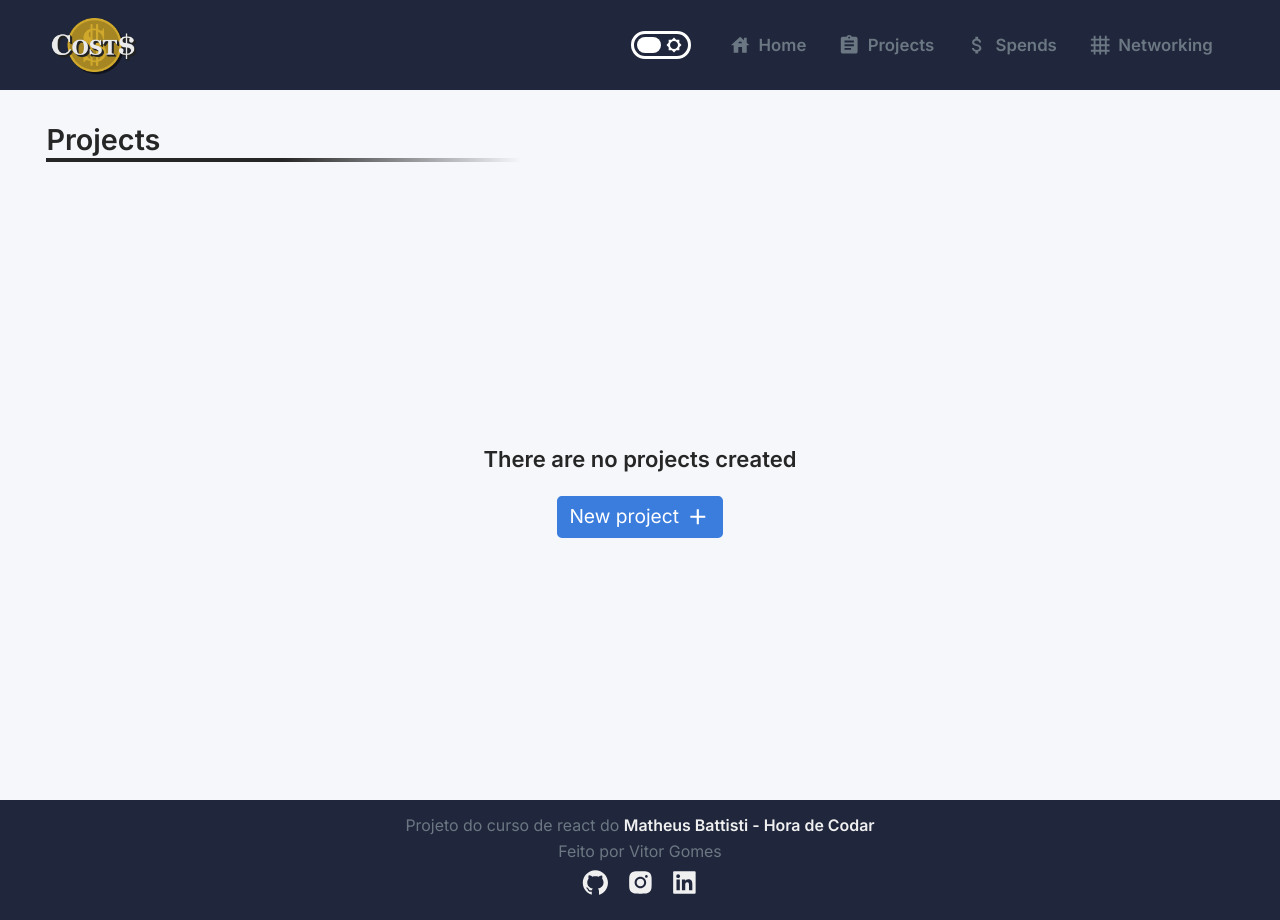
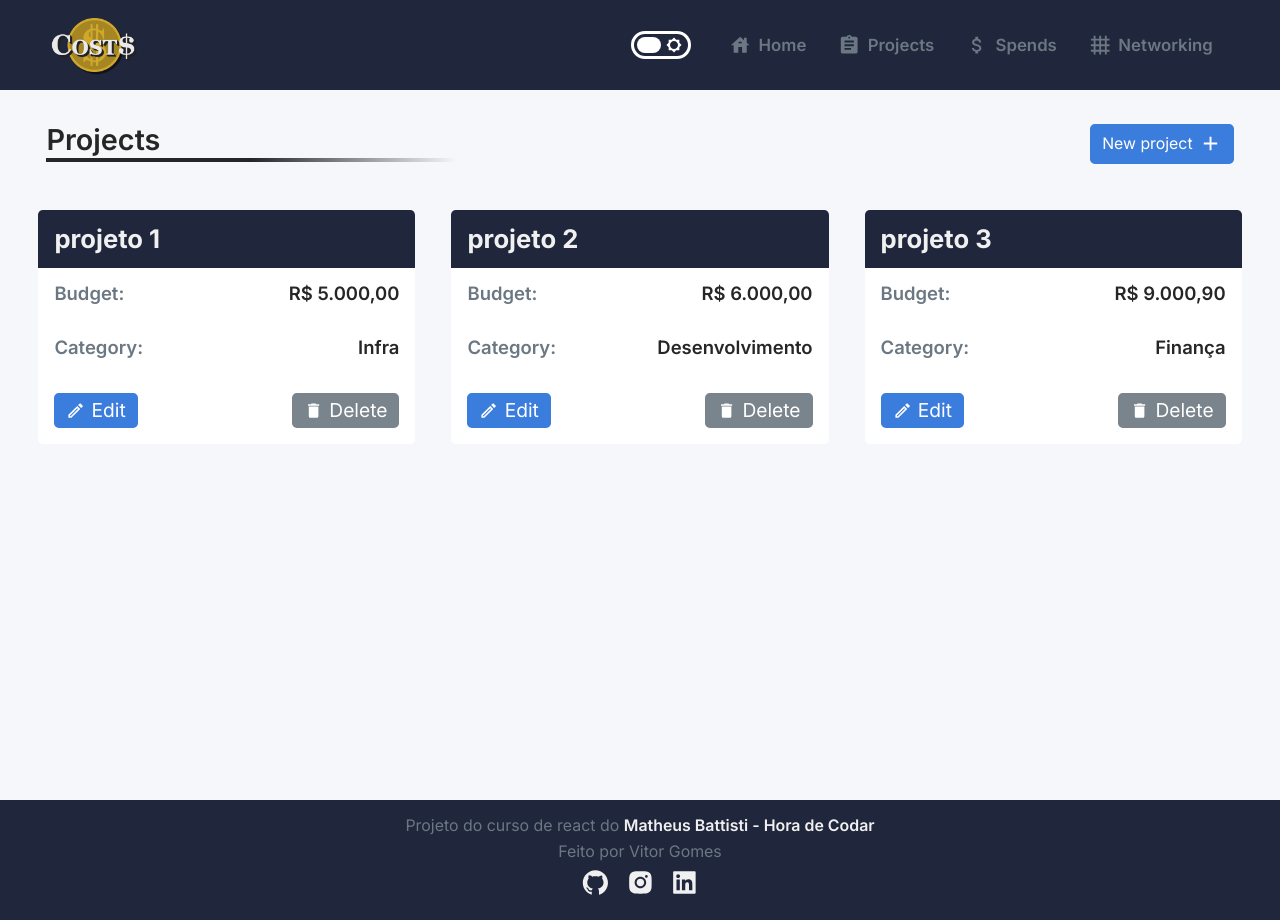
Before and after one commit to ViitorGomes/project-costs, a React (Vite) app: page /projects in a window 1280 px wide. Built offline with nearby package versions, Linux system fonts and the light colour scheme.

Commit message:
project card style

```diff
--- a/src/App.jsx
+++ b/src/App.jsx
@@ -10,7 +10,7 @@ import Transitions from './components/style/animations/Transition/style';
 const App = styled.div`
   display: grid;
   min-height: 100vh;
-  grid-template-rows: 90px calc(100vh - 90px) 120px;
+  grid-template-rows: 90px minmax(calc(100vh - 90px), 1fr) 120px;
   background-color: ${props => props.theme.background.bg2};
   transition: background-color ${Transitions._300ms};
 `
--- /dev/null
+++ b/src/components/ProjectCard/index.jsx
@@ -0,0 +1,48 @@
+import React from 'react';
+import PropTypes from 'prop-types';
+import { MdOutlineModeEdit, MdDelete } from "react-icons/md";
+import { Heading, Span } from '../style/elements/Typoghaphy/style';
+import { FlexContainer } from '../Container/style';
+import { ProjectCard, ProjectInformationsWrapper } from './style';
+import Button from '../Button'
+
+function index({projectName, projectBudget, projectCategory}) {
+
+    return <ProjectCard>
+        <Heading level={2}>{projectName}</Heading>
+        <ProjectInformationsWrapper>
+            <FlexContainer justify="space-between">
+                <Span>
+                    Budget:
+                </Span>
+                <Span>
+                    {projectBudget.toLocaleString('pt-BR', {style: 'currency', currency: 'BRL'})}
+                </Span>
+            </FlexContainer>
+            <FlexContainer justify="space-between">
+                <Span>
+                    Category:
+                </Span>
+                <Span>
+                    {projectCategory}
+                </Span>
+            </FlexContainer>
+            <FlexContainer justify="space-between">
+                <Button type="button" styleType="active" cornerStyle="basic">
+                   <MdOutlineModeEdit/> Edit
+                </Button>
+                <Button type="button" styleType="secondary" cornerStyle="basic">
+                   <MdDelete/> Delete
+                </Button>
+            </FlexContainer>
+        </ProjectInformationsWrapper>
+    </ProjectCard>;
+}
+
+index.propTypes = {
+    projectName: PropTypes.string.isRequired,
+    projectBudget: PropTypes.number.isRequired,
+    projectCategory: PropTypes.string.isRequired,
+}
+
+export default index;
--- /dev/null
+++ b/src/components/ProjectCard/style.js
@@ -0,0 +1,35 @@
+import styled from "styled-components";
+import { FlexContainer } from "../Container/style";
+
+export const ProjectCard = styled.article`
+    border-radius: .3rem;
+    background-color: ${props => props.theme.background.bg3};
+
+    h2 {
+        background-color: ${props => props.theme.background.bg1};
+        padding: 16px;
+        color: ${props => props.theme.font.font2};
+        font-size: calc(1.1rem + 1vmin);
+        border-radius: .3rem .3rem 0 0;
+    }
+`
+
+export const ProjectInformationsWrapper = styled(FlexContainer)`
+    gap: 36px;
+    padding: 16px;
+    flex-flow: column;
+
+    > * {
+        width: 100%;
+
+        span {
+            font-weight: 600;
+            color: ${props => props.theme.font.font1};
+            font-size: calc(.77rem + .77vmin);
+
+            &:first-child {
+                color: ${props => props.theme.font.font3};
+            }
+        }
+    }
+`
--- a/src/components/inputs/InputWrapper/style.js
+++ b/src/components/inputs/InputWrapper/style.js
@@ -25,7 +25,7 @@ export const InputWrapper = styled.div`
     label {
         position: absolute;
         left: 4px;
-        top: 22%;
+        top: 26%;
         color: ${props => props.theme.font.font1};
         pointer-events: none;
         background-color: transparent;
--- a/src/components/inputs/SelectWrapper/style.js
+++ b/src/components/inputs/SelectWrapper/style.js
@@ -40,7 +40,7 @@ export const SelectWrapper = styled.div`
     label {
         position: absolute;
         left: 4px;
-        top: 22%;
+        top: 26%;
         color: ${props => props.theme.font.font1};
         pointer-events: none;
         background-color: transparent;
@@ -68,7 +68,6 @@ export const SelectWrapper = styled.div`
                 border: 1px solid ${props => props.theme.static.static3};
             }
         }
-
     `}
 
     ${props => props.isFocus || props.notEmpty ? css`
--- a/src/pages/NewProject/index.jsx
+++ b/src/pages/NewProject/index.jsx
@@ -5,6 +5,7 @@ import InputWrapper from '../../components/inputs/InputWrapper'
 import SelectWrapper from '../../components/inputs/SelectWrapper'
 import TextareaWrapper from '../../components/inputs/TextareaWrapper'
 import Button from '../../components/Button'
+import formatValue from '../../utils/monetaryFormat';
 
 function index() {
   const [name, setName] = useState('')
@@ -47,7 +48,7 @@ function index() {
         type="text"
         id="projectBudget"
         name="projectBudget"
-        value={budget}
+        value={formatValue(budget)}
         isRequired={true}
         autoComplete="off"
         label="Project budget:"
--- a/src/pages/Projects/index.jsx
+++ b/src/pages/Projects/index.jsx
@@ -7,13 +7,37 @@ import Button from '../../components/Button';
 
 function index() {
 
-  const [projects, setProjects] = useState(localStorage.getItem('projects') || [])
+  const projects = [
+    {
+      id: 111456465645,
+      name: "projeto 1",
+      category: "Infra",
+      budget: 5000,
+      description: "Descrição projeto 1"
+    },
+    {
+      id: 111456465646,
+      name: "projeto 2",
+      category: "Desenvolvimento",
+      budget: 6000,
+      description: "Descrição projeto 1"
+    },
+    {
+      id: 111456465647,
+      name: "projeto 3",
+      category: "Finança",
+      budget: 9000.90,
+      description: "Descrição projeto 1"
+    },
+  ]
+
+  /* const [projects, setProjects] = useState(localStorage.getItem('projects') || []) */
 
   return <Projects>
       <ProjectHeader>
         <Heading level={2}>Projects</Heading>
         {projects.length > 0 && <Link to="new-project">
-          <Button type="button" styleType="active" cornerStyle="basic" cb={{onCLick: e => console.log('teste')}}>
+          <Button type="button" styleType="active" cornerStyle="basic">
             New project <MdOutlineAdd/>
           </Button>
         </Link>}
--- a/src/pages/ProjectsList/index.jsx
+++ b/src/pages/ProjectsList/index.jsx
@@ -3,7 +3,8 @@ import { ProjectsContainer, ProjectList } from './style'
 import { MdOutlineAdd } from "react-icons/md";
 import { useOutletContext, Link } from 'react-router-dom';
 import { P } from '../../components/style/elements/Typoghaphy/style';
-import { FlexContainer } from '../../components/Container/style';
+import { NoProjectWarning } from './style';
+import ProjectCard from '../../components/ProjectCard'
 import Button from '../../components/Button';
 
 function index() {
@@ -13,17 +14,19 @@ function index() {
     {projects.length > 0
       ? <ProjectList>
         {
-          projects.map(project => <li key={project.projectId}>{project.name}</li>)
+          projects.map(project => <li key={project.id}>
+            <ProjectCard projectName={project.name} projectBudget={project.budget} projectCategory={project.category} />
+          </li>)
         }
         </ProjectList>
-      : <FlexContainer justify="center" align="center" flow="column" gap="26px">
+      : <NoProjectWarning justify="center" align="center" flow="column" gap="26px">
         <P>There are no projects created</P>
         <Link to="/projects/new-project">
           <Button type="button" styleType="active" cornerStyle="basic">
             New project <MdOutlineAdd size={"1.6rem"}/>
           </Button>
         </Link>
-      </FlexContainer>
+      </NoProjectWarning>
     }
   </ProjectsContainer>;
 }
--- a/src/pages/ProjectsList/style.js
+++ b/src/pages/ProjectsList/style.js
@@ -3,23 +3,37 @@ import { FlexContainer } from "../../components/Container/style";
 import Transitions from '../../components/style/animations/Transition/style'
 
 export const ProjectsContainer = styled.section`
-    > * {
-        height: 100%;
-    }
+    display: grid;
+    grid-template-columns: 1fr;
+    grid-template-rows: 1fr;
 
-    ${FlexContainer} {
-        p {
-            font-weight: 600;
-            color: ${props => props.theme.font.font1};
-            transition: color ${Transitions._300ms};
-            font-size: calc(.99rem + .77vmin);
-        }
+`
+
+export const NoProjectWarning = styled(FlexContainer)`
+    p {
+        font-weight: 600;
+        color: ${props => props.theme.font.font1};
+        transition: color ${Transitions._300ms};
+        font-size: calc(.99rem + .77vmin);
     }
 `
 
 export const ProjectList = styled.ul`
+    display: grid;
+    grid-template-columns: 1fr;
+    align-content: start;
+    gap: 36px;
 
-    display: flex;
-    align-items: center;
-    justify-content: center;
+    @media screen and (min-width: 760px) {
+        grid-template-columns: 1fr 1fr;
+    }
+
+    @media screen and (min-width: 1200px) {
+        grid-template-columns: 1fr 1fr 1fr;
+    }
+
+    @media screen and (min-width: 1444px) {
+        grid-template-columns: 1fr 1fr 1fr 1fr;
+    }
+
 `
--- /dev/null
+++ b/src/utils/monetaryFormat.js
@@ -0,0 +1,47 @@
+export default function formatValue($value) {
+
+    /*
+        Description: Format input value to a monetary format (999.999.999,99)
+
+        Parameters:
+            $value: a string of numbers input value
+
+        Return: a string of numbers in monetary format
+    */
+
+    // Array that will receive the integer and decimal value
+    let value = [];
+
+    //  If there is a comma followed by some value
+    if ($value.match(/\,./g)) {
+
+        value = $value.split(',');
+        value[0] = value[0].replace(/[^0-9]/g, '');
+        value[1] = value[1].replace(/[^0-9]/g, '');
+    }
+    // if there is a comma without followed by some value
+    else if ($value.includes(',')) {
+
+        value = [$value.replace(/[^0-9]/g, ''), ','];
+    }
+    // if there no comma
+    else {
+        value = [$value.replace(/[^0-9]/g, '')];
+    };
+
+    // Receives the integer value for formatting the hundreds, thousands, million, etc...
+    let valueArray = [...value[0]];
+
+    // Place a dot in each decimal place starting from the hundredth place
+    for (let i = value[0].length - 3; i > 0; i -= 3) {
+        valueArray.splice(i, 0, '.');
+    };
+
+    // Join integer value with a comma to each decimal place
+    value[0] = valueArray.join('', ',');
+
+    // Update the paremeter value with the formatted value and remove extra commas
+    $value = value.length > 1 ? value[0] + ',' + value[1].replace(/[\,\.]/g, '') : value[0];
+
+    return $value;
+}
```
Also changed, not shown: src/components/ProjectCard/placeholder.txt (deleted), src/utils/placeholder.txt (deleted).
